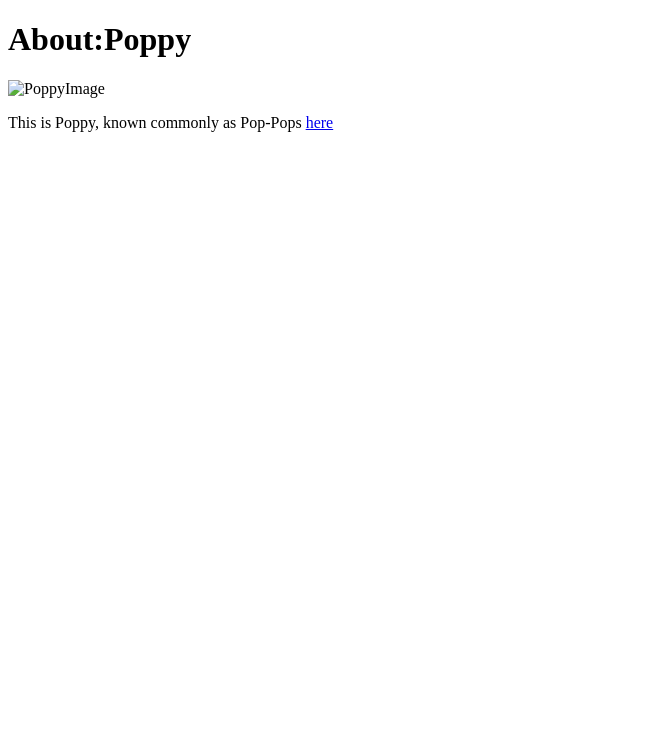
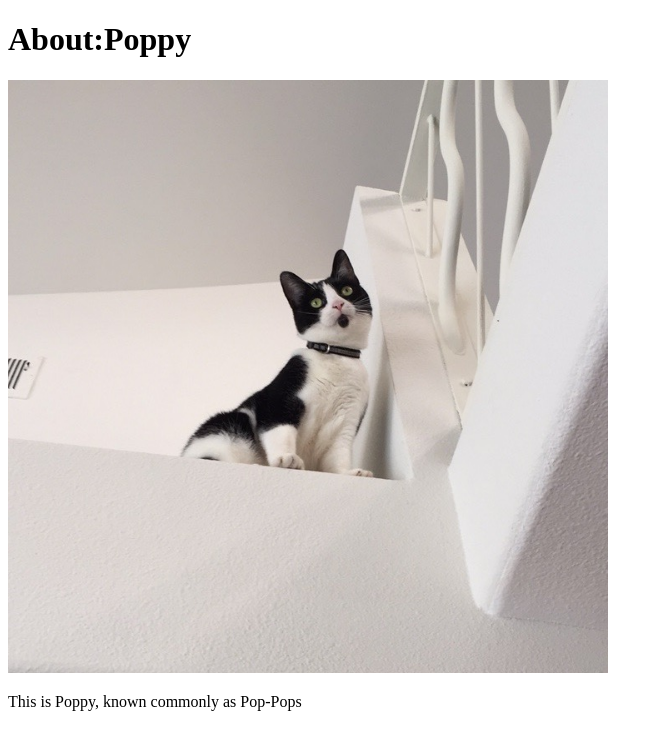
Before and after one commit to Connor-Tingley/Catz, a plain HTML site: page Poppy.html in a window 1280 px wide. Shown: the whole page, without its empty margins (0-663 px from the left). Drawn offline with Linux system fonts and the light colour scheme.

Commit message:
Picture Fix

```diff
--- a/Poppy.html
+++ b/Poppy.html
@@ -1,14 +1,13 @@
 <!DOCTYPE html>
 <html>
 	<head>
-		<title>Poppy</title>
+		<title>About:Poppy</title>
 	</head>
 	<body>
 		<H1>About:Poppy</H1>
-		<img src="poppy.jpg" width="600" alt="PoppyImage" />
+		<img src="images/poppyPicture.jpg" width="600" alt="PoppyImage" />
 		<P>
 			This is Poppy, known commonly as Pop-Pops
-			<a href="https://connor-tingley.github.io/Catz/Home">here</a>
-			</P>
+		</P>
 	</body>
 </html>
```
Also changed, not shown: images/bothPoppyandBirch.jpg, images/poppy.jpg (deleted), images/poppyPicture.JPG (added), 1 other file.
